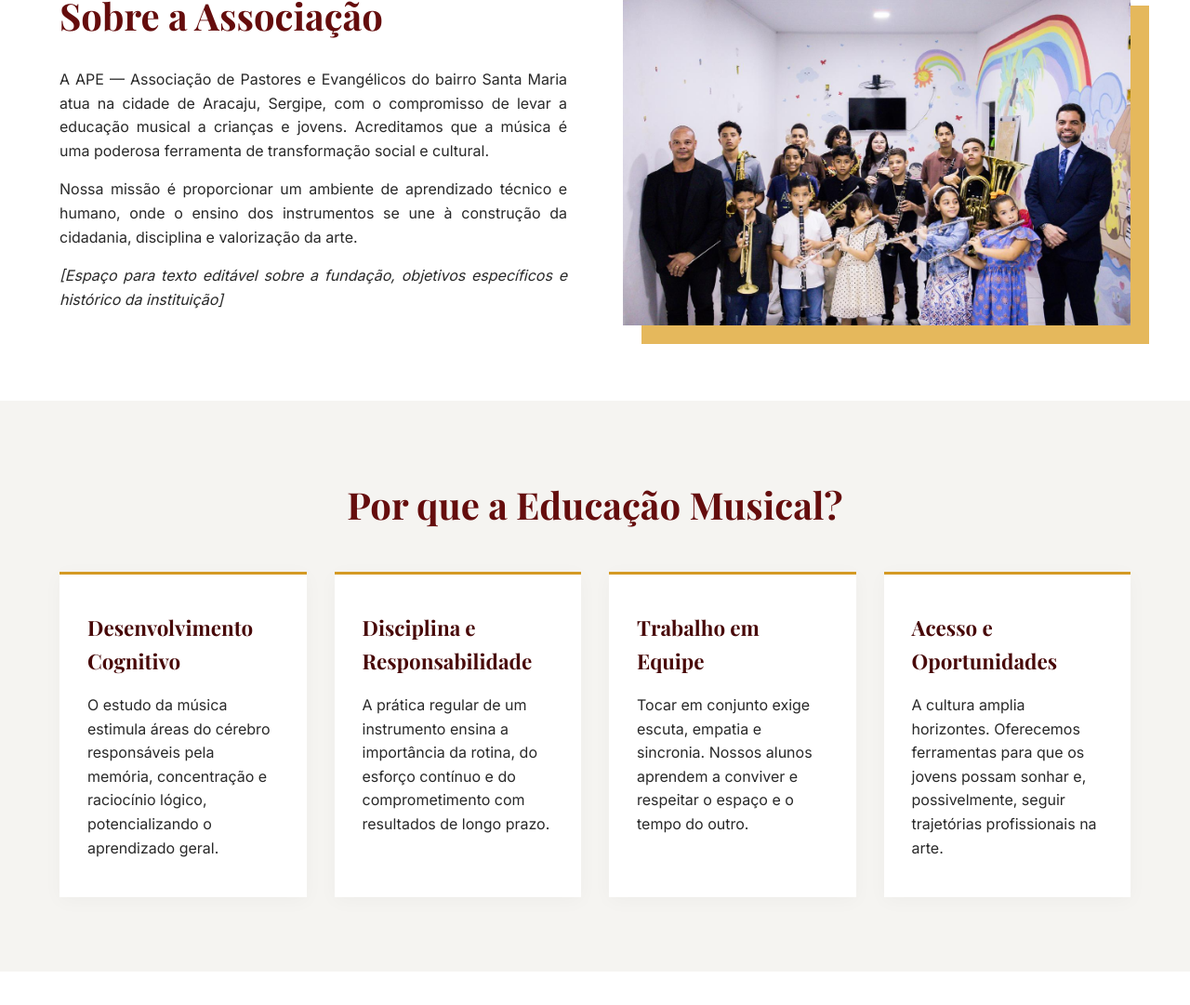
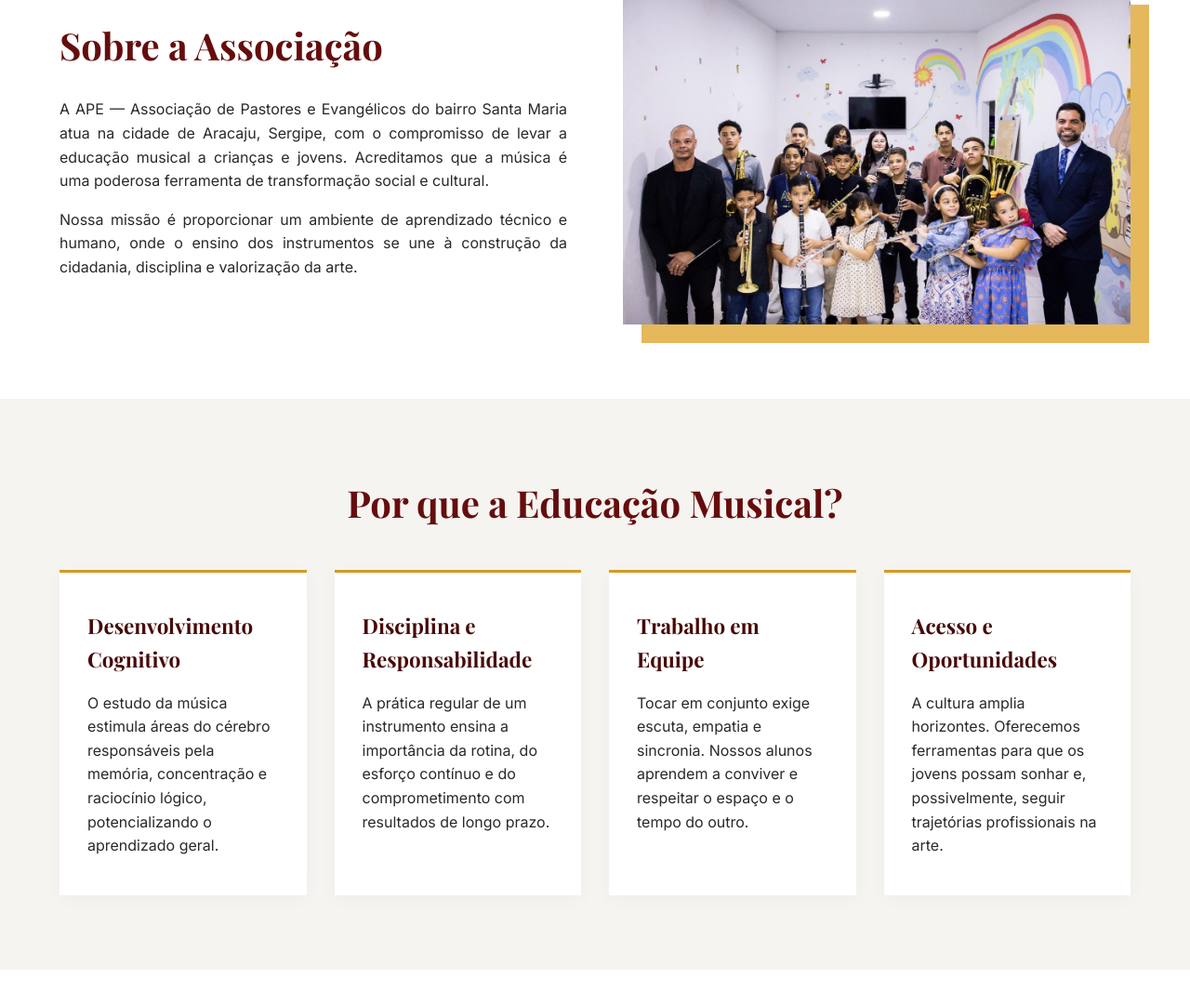
Before and after one commit to MatheusSousNunes/ape-assoc, a plain HTML site: page index.html in a window 1280 px wide. Shown: the part 985-2066 px from the top of the page at 93% size. Drawn offline with nearby package versions, Linux system fonts and the light colour scheme.

Commit message:
Atualização do site

```diff
--- a/index.html
+++ b/index.html
@@ -187,7 +187,7 @@
                     <h2 class="section-title">Sobre a Associação</h2>
                     <p>A APE — Associação de Pastores e Evangélicos do bairro Santa Maria atua na cidade de Aracaju, Sergipe, com o compromisso de levar a educação musical a crianças e jovens. Acreditamos que a música é uma poderosa ferramenta de transformação social e cultural.</p>
                     <p>Nossa missão é proporcionar um ambiente de aprendizado técnico e humano, onde o ensino dos instrumentos se une à construção da cidadania, disciplina e valorização da arte.</p>
-                    <p><em>[Espaço para texto editável sobre a fundação, objetivos específicos e histórico da instituição]</em></p>
+
                 </div>
                 <div class="about-image">
                     <!-- Substituir por foto real da instituição -->
```
